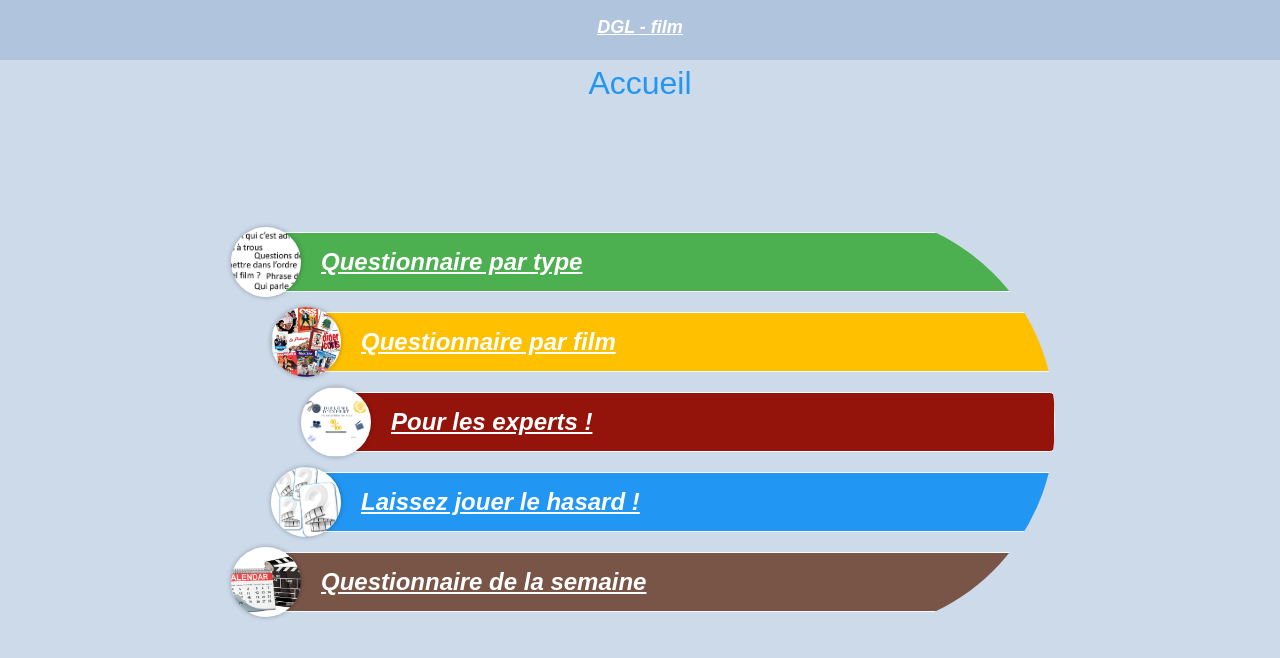
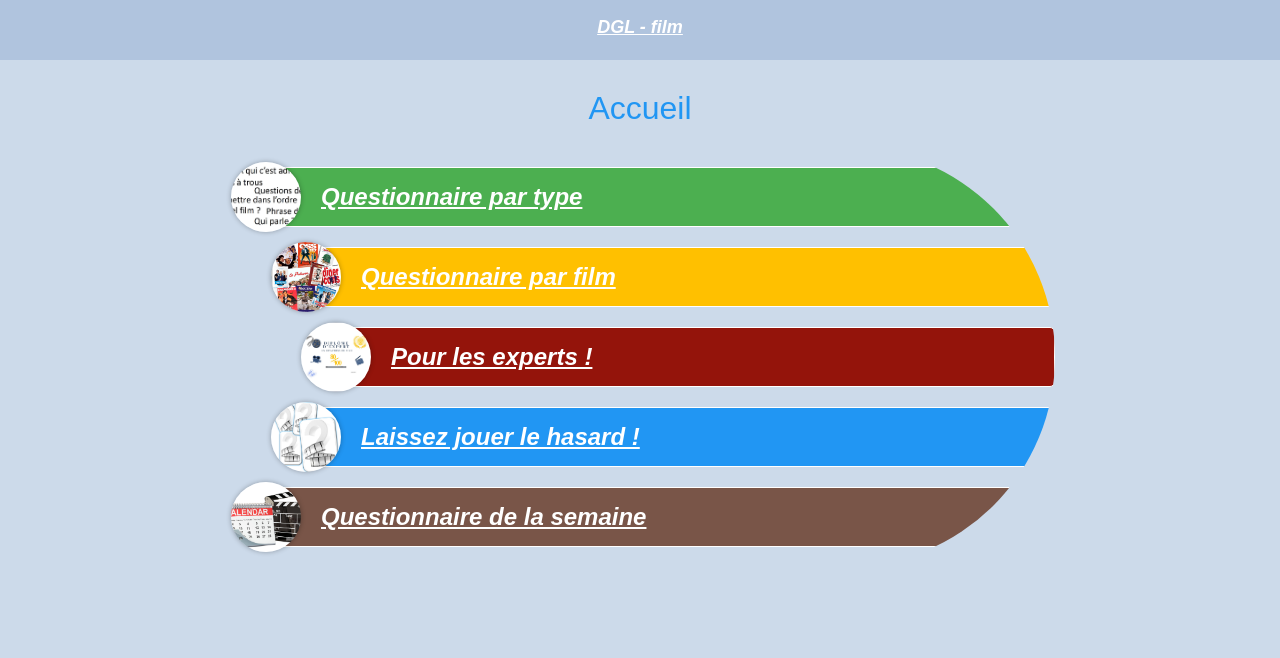
Before and after one commit to GodefroyL/questionnaire-film, a Jekyll site: the page built from index.html, in a window 1280 px wide. Shown: the top 658 px of the page. Built offline with Jekyll 4.4.1, drawn with Linux system fonts in a browser that asks for light colours.

Commit message:
corr placement titre

```diff
--- a/static/css/base.css
+++ b/static/css/base.css
@@ -40,7 +40,6 @@ a {
 }
 
 .contenu {
-    margin-top: 90px;
     padding: 20px;
     display: flex;
     align-content: center;
@@ -52,7 +51,7 @@ a {
 .titre {
     text-align: center;
     font-size: 2rem;
-    margin-top: 65px;
+    margin-top: 90px;
     color: var(--bleu);
 }
 
```
